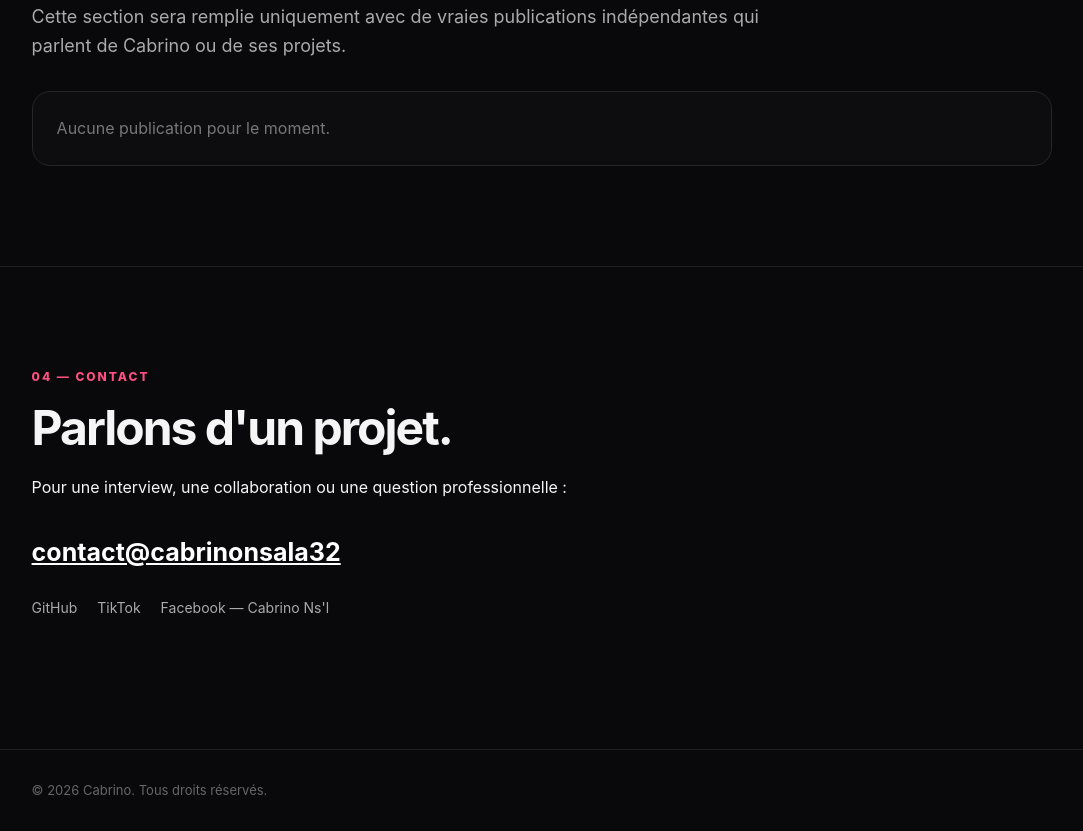
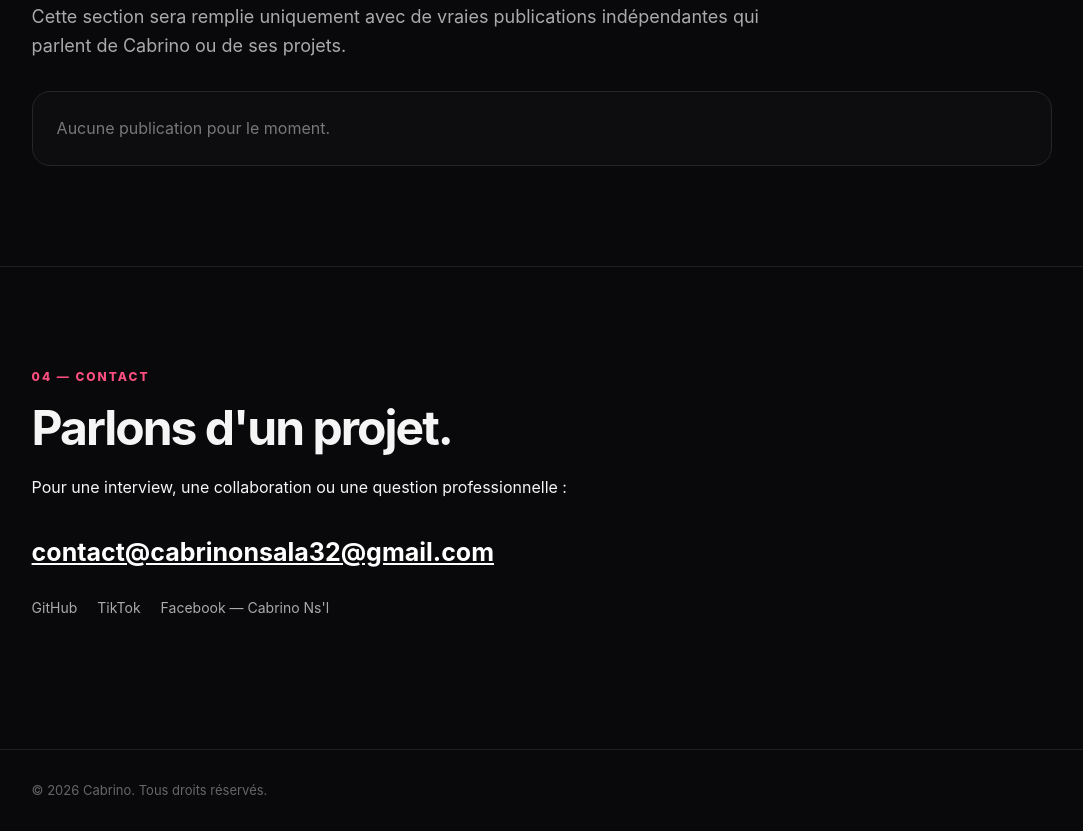
Before and after one commit to cabrin21/TikTok-, a plain HTML site: page index.html in a window 1280 px wide. Shown: the part 2045-2876 px from the top of the page, without its empty margins (58-1141 px from the left). Drawn offline with Linux system fonts and the light colour scheme.

Commit message:
Fix email address in contact section

```diff
--- a/index.html
+++ b/index.html
@@ -64,7 +64,7 @@
       <div class="kicker">04 — CONTACT</div>
       <h2>Parlons d'un projet.</h2>
       <p>Pour une interview, une collaboration ou une question professionnelle :</p>
-      <a class="mail" href="mailto:contact@cabrinonsala32@gmail.com">contact@cabrinonsala32</a>
+      <a class="mail" href="mailto:contact@cabrinonsala32@gmail.com">contact@cabrinonsala32@gmail.com</a>
       <div class="socials">
         <a href="https://github.com/cabrin21" target="_blank" rel="noopener">GitHub</a>
         <a href="https://www.tiktok.com/@cabrino4" target="_blank" rel="noopener">TikTok</a>
```
